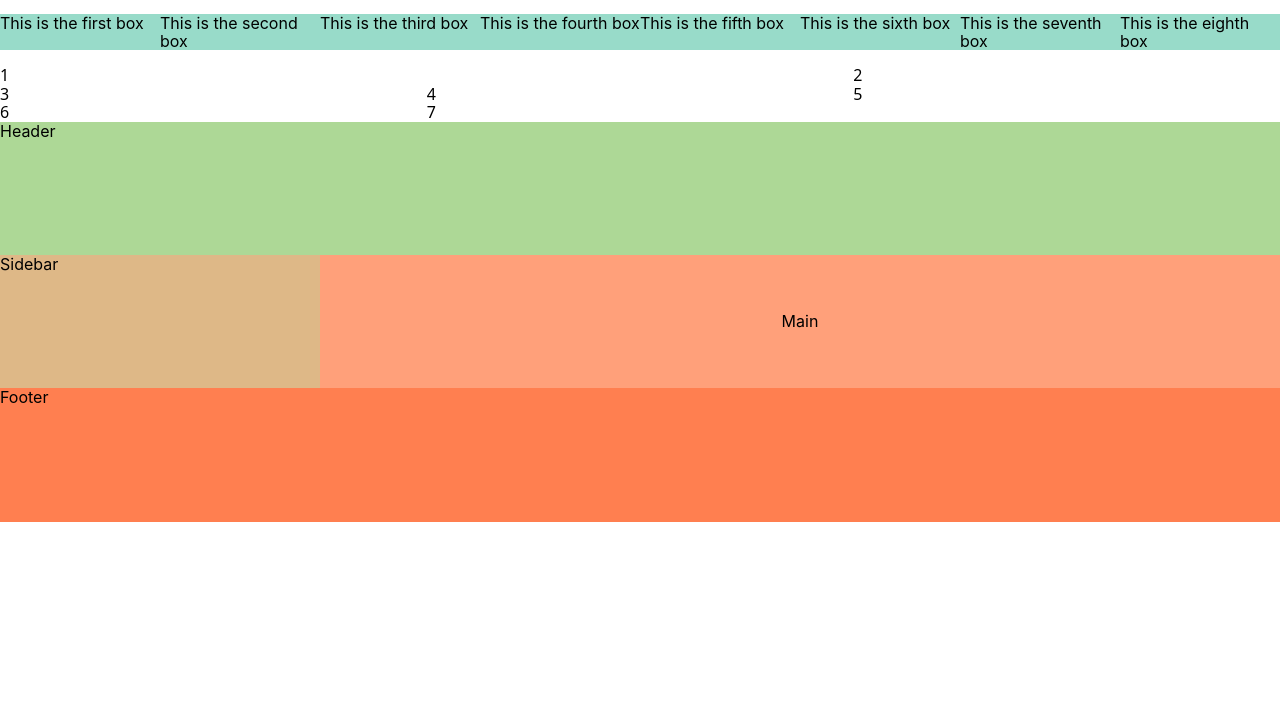
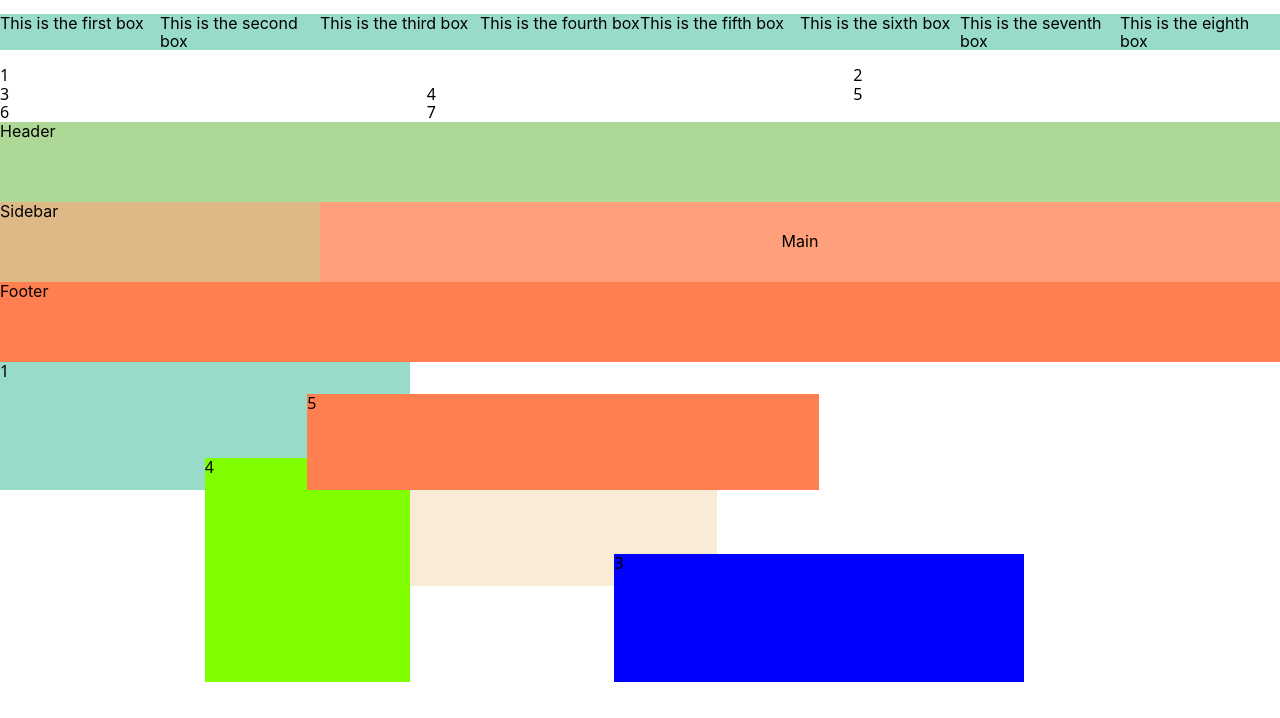
Before and after one commit to zorth44/css-green-hand, a website: page index.html in a window 1280 px wide. Shown: the part 82-800 px from the top of the page. Drawn offline with nearby package versions, Linux system fonts and the light colour scheme.

Commit message:
Add new grid container with multiple items in HTML and corresponding CSS styles for layout enhancement

```diff
--- a/index.html
+++ b/index.html
@@ -35,5 +35,13 @@
     <div class="main">Main</div>
     <div class="footer">Footer</div>
   </div>
+
+  <div class="container3">
+    <div class="container3-item1">1</div>
+    <div class="container3-item2">2</div>
+    <div class="container3-item3">3</div>
+    <div class="container3-item4">4</div>
+    <div class="container3-item5">5</div>
+  </div>
 </body>
 </html>
--- a/style.css
+++ b/style.css
@@ -30,7 +30,7 @@
      "sidebar main main"
      "footer footer footer";
     grid-template-columns: 1fr 2fr 1fr;
-    height: 50vh;
+    height: 30vh;
     font-family: 'Inter', Courier, monospace;
 }
 
@@ -56,3 +56,42 @@
     grid-area: footer;
     background-color: coral;
 }
+
+.container3{
+    display: grid;
+    width: 80%;
+    height: 20em;
+
+    grid-template-rows: repeat(10,1fr);
+    grid-template-columns: repeat(10,1fr);
+}
+
+.container3-item1{
+    background-color: #98dbc9;
+    grid-row: 1 / span 4;
+    grid-column: 1 / span 4;
+}
+
+.container3-item2{
+    background-color: antiquewhite;
+    grid-row: 4 / span 4;
+    grid-column: 4 / span 4;
+}
+
+.container3-item3{
+    background-color: blue;
+    grid-row: 7 / span 4;
+    grid-column: 7 / span 4;
+}
+
+.container3-item4{
+    background-color: chartreuse;
+    grid-row: 4 / span 7;
+    grid-column: 3 / span 2;
+}
+
+.container3-item5{
+    background-color: coral;
+    grid-row: 2 / span 3;
+    grid-column: 4 / span 5;
+}
```
